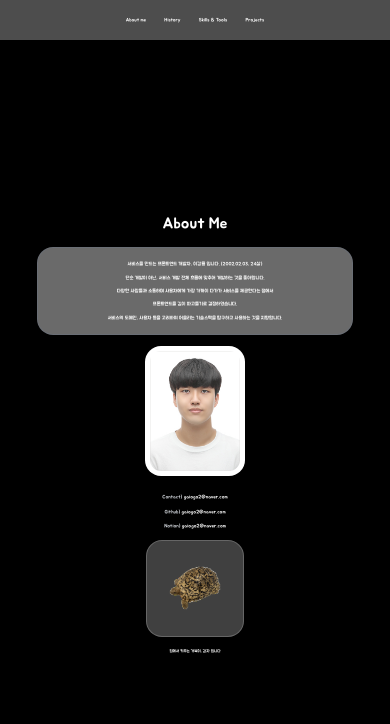
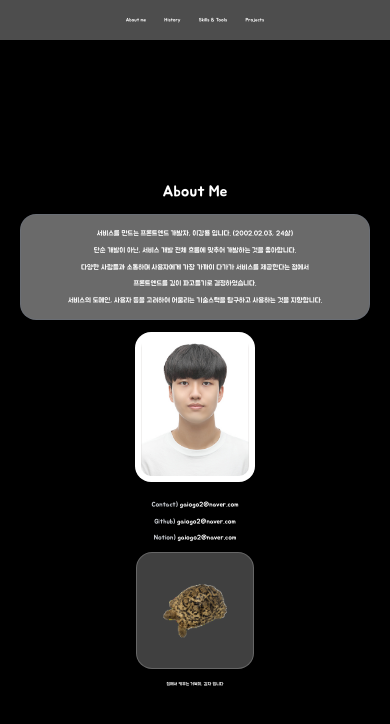
Before and after one commit to LeeKangRyong/portfolio, a React (Vite) app: page / in a window 390 px wide. Shown: the top 724 px of the page. Built offline with nearby package versions, Linux system fonts and the light colour scheme.

Commit message:
일단 about me 폰트 이정도로

```diff
--- a/src/pages/AboutMe.css
+++ b/src/pages/AboutMe.css
@@ -36,7 +36,7 @@
 }
 
 .aboutMeText {
-    font-size: clamp(0.7rem, 1.4vw, 1.3rem);
+    font-size: clamp(0.75rem, 1.5vw, 1.3rem);
     color: white;
     text-align: center;
     line-height: 1.5;
@@ -151,7 +151,7 @@
 
     .aboutMeText {
         text-align: center;
-        font-size: clamp(0.65rem, 1.2vw, 1.2rem);
+        font-size: clamp(0.85rem, 1.5vw, 1.2rem);
     }
 
     .face {
@@ -171,7 +171,7 @@
     }
 
     .contactText {
-        font-size: clamp(0.7rem, 1.5vw, 1.1rem);
+        font-size: clamp(0.8rem, 1.7vw, 1.2rem);
     }
 
     .gamjaContainer {
@@ -210,7 +210,7 @@
 
     .aboutMeText {
         text-align: center;
-        font-size: clamp(0.6rem, 1.4vw, 1rem);
+        font-size: clamp(0.8rem, 1.8vw, 1.1rem);
     }
 
     .aboutMeText p {
@@ -236,7 +236,7 @@
     }
 
     .contactText {
-        font-size: clamp(0.6rem, 1.5vw, 0.9rem);
+        font-size: clamp(0.75rem, 1.7vw, 1rem);
         line-height: 1.3;
     }
 
@@ -250,38 +250,3 @@
         line-height: 1.2;
     }
 }
-
-/* 초소형 모바일 (480px 이하) */
-@media screen and (max-width: 480px) {
-    .aboutMeContainer {
-        padding: 0 clamp(0.3rem, 1.5vw, 0.5rem);
-    }
-
-    .aboutMeTextWrapper {
-        width: clamp(220px, 90vw, 300px);
-        padding: clamp(0.6rem, 1.8vw, 0.8rem);
-    }
-
-    .aboutMeText {
-        font-size: clamp(0.55rem, 1.2vw, 0.9rem);
-    }
-
-    .face {
-        width: clamp(100px, 16vw, 140px);
-        height: clamp(130px, 20vw, 170px);
-        padding: clamp(5px, 1.2vw, 8px);
-    }
-
-    .contactText {
-        font-size: clamp(0.55rem, 1.3vw, 0.8rem);
-    }
-
-    .gamjaContainer {
-        width: clamp(80px, 13vw, 110px);
-        height: clamp(80px, 13vw, 110px);
-    }
-
-    .gamjaText {
-        font-size: clamp(0.45rem, 1vw, 0.7rem);
-    }
-}
```
